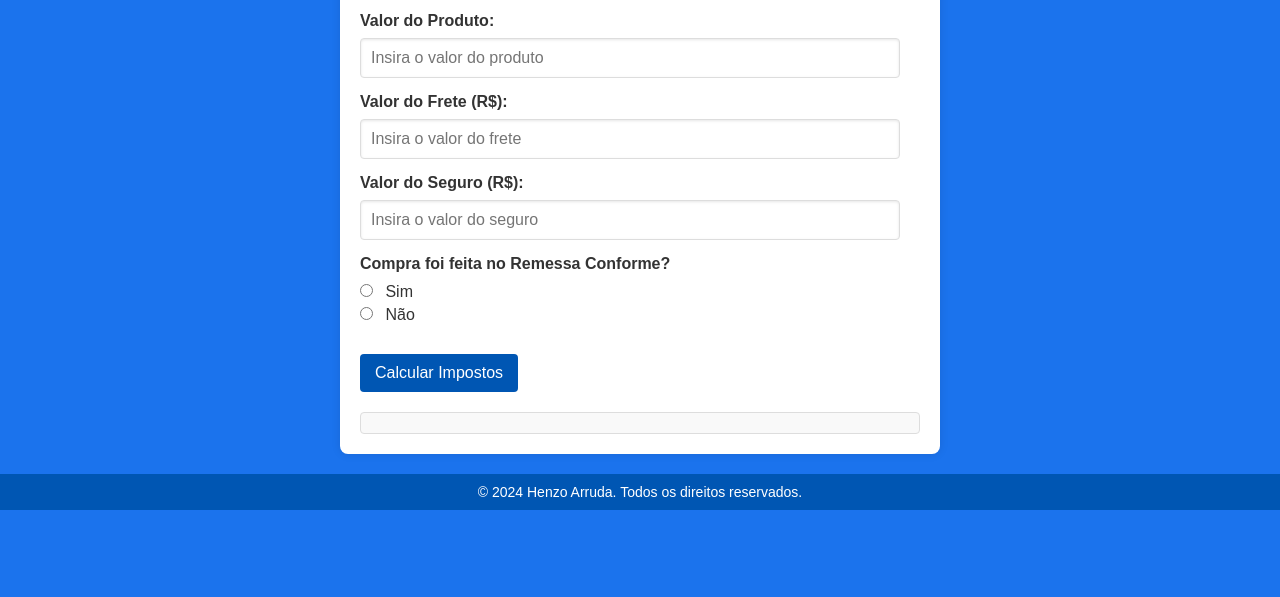
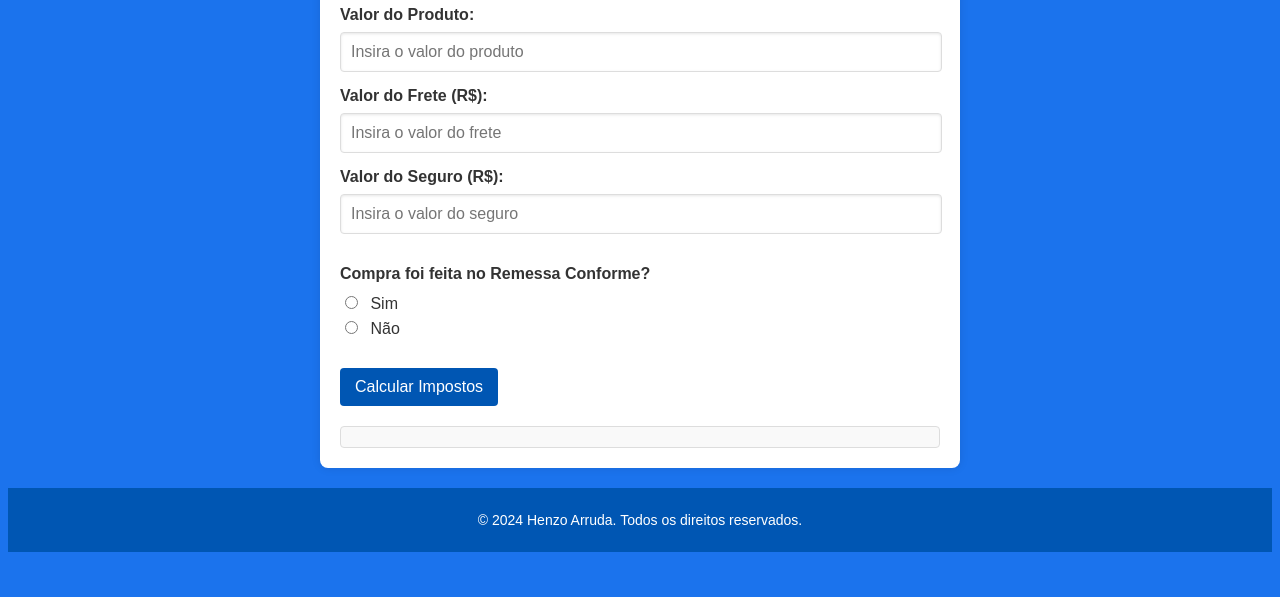
Before and after one commit to henzoarruda/calculadora-impostos, a plain HTML site: page index.html in a window 1280 px wide. Shown: the part 219-816 px from the top of the page. Drawn offline with Linux system fonts and the light colour scheme.

Commit message:
Update style.css

```diff
--- a/src/css/style.css
+++ b/src/css/style.css
@@ -1,9 +1,3 @@
-/* Reset básico para margens e paddings */
-* {
-    margin: 0;
-    padding: 0;
-    box-sizing: border-box;
-}
 
 /* Estilo geral do corpo da página */
 body {
```
